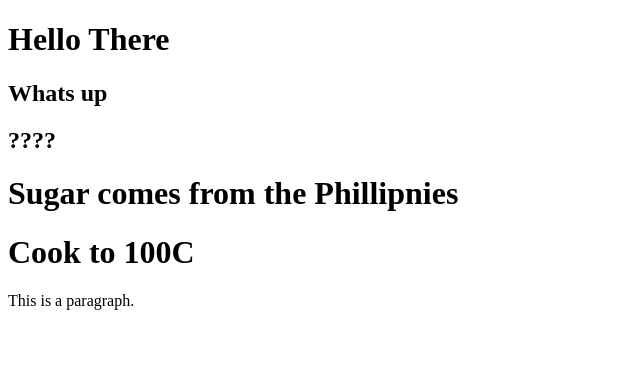
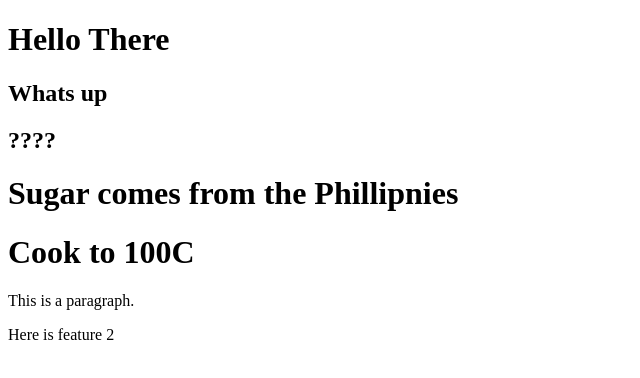
Before and after one commit to davidb200/TestingGit, a plain HTML site: page index.htm in a window 1280 px wide. Shown: the whole page, without its empty margins (0-640 px from the left). Drawn offline with Linux system fonts and the light colour scheme.

Commit message:
Added a feature

```diff
--- a/index.htm
+++ b/index.htm
@@ -16,6 +16,6 @@
 <h1>Sugar comes from the Phillipnies</h1>
 <h1> Cook to 100C</h1>
 <p>This is a paragraph.</p>
-
+<p>Here is feature 2</p>
 </body>
 </html>
```
